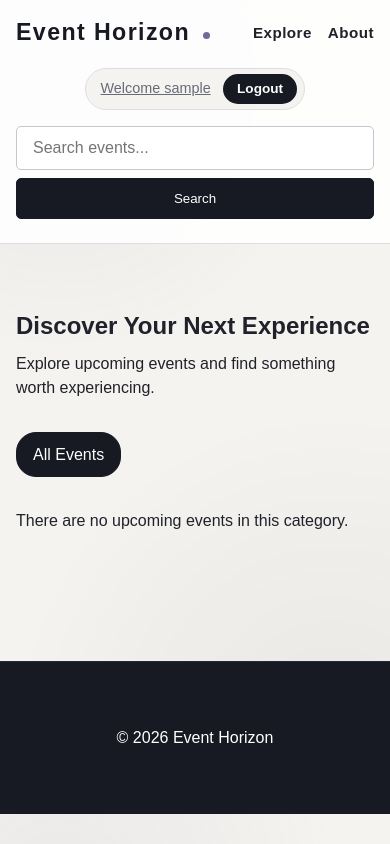
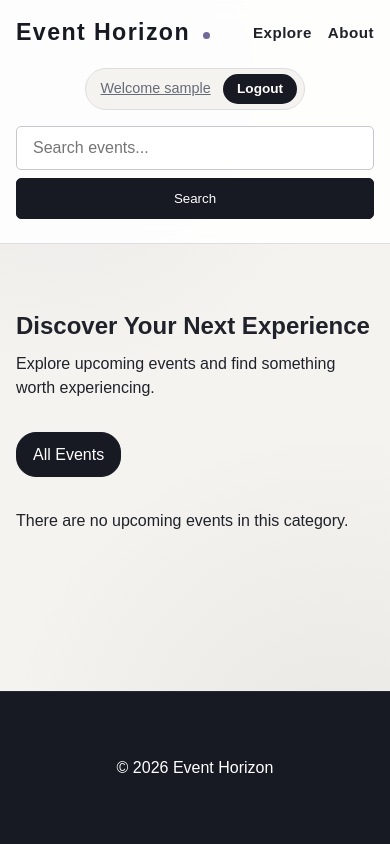
Before and after one commit to MSR-Projects7274/event-horizon, a Django app: page /events/ in a window 390 px wide. Run offline with Django 5.2, Linux system fonts and the light colour scheme; the visitor is signed in with stand-in values (Sample User, id 1); data that the repository does not hold is empty.

Commit message:
Fix mobile footer positioning

```diff
--- a/static/css/style.css
+++ b/static/css/style.css
@@ -31,6 +31,9 @@
 
 body {
     margin: 0;
+    min-height: 100vh;
+    display: flex;
+    flex-direction: column;
     font-family: Arial, sans-serif;
     background:
     radial-gradient(
@@ -96,6 +99,7 @@ header {
 }
 
 main {
+    flex: 1;
     max-width: 1200px;
     margin: 0 auto;
     padding: 2rem 1rem;
```
